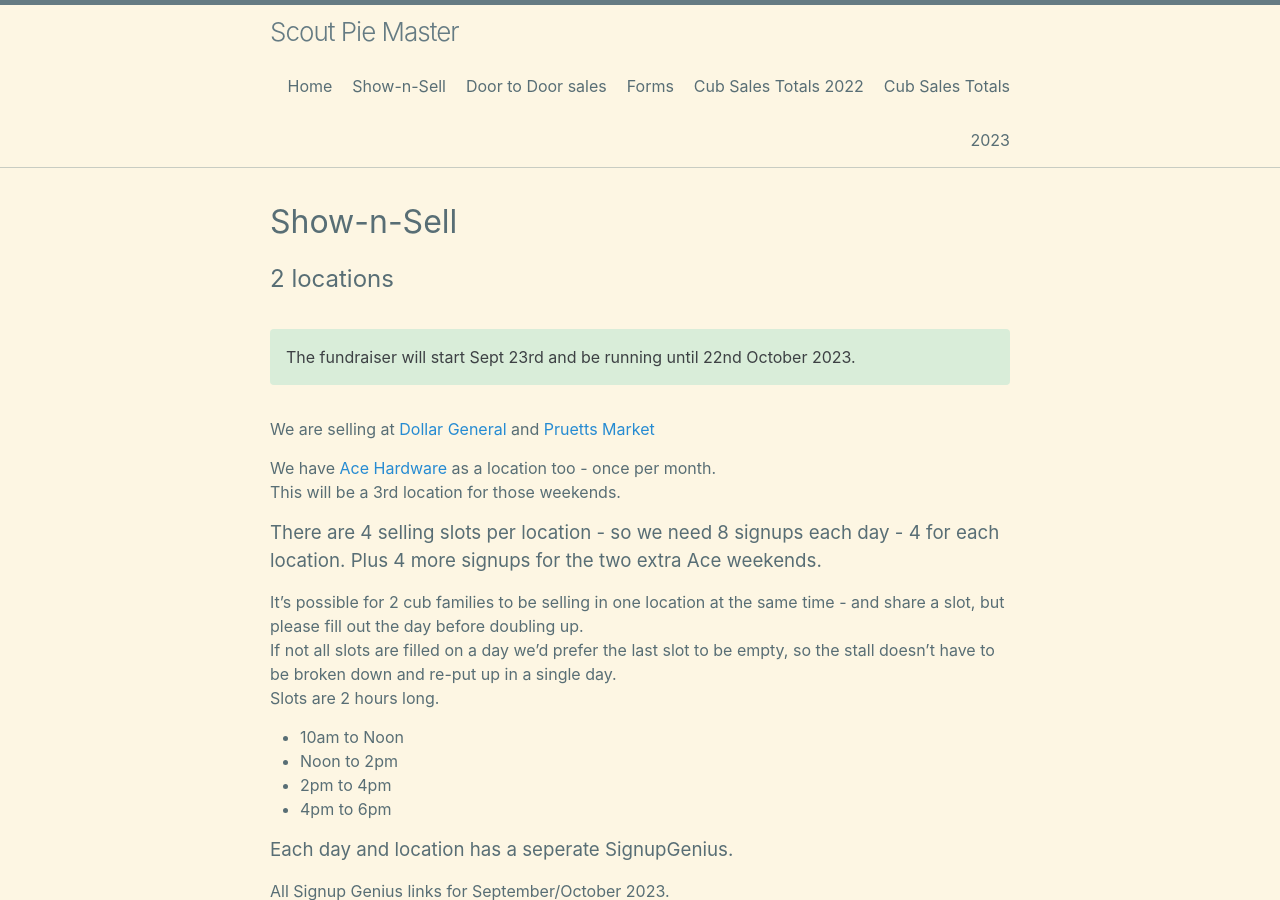
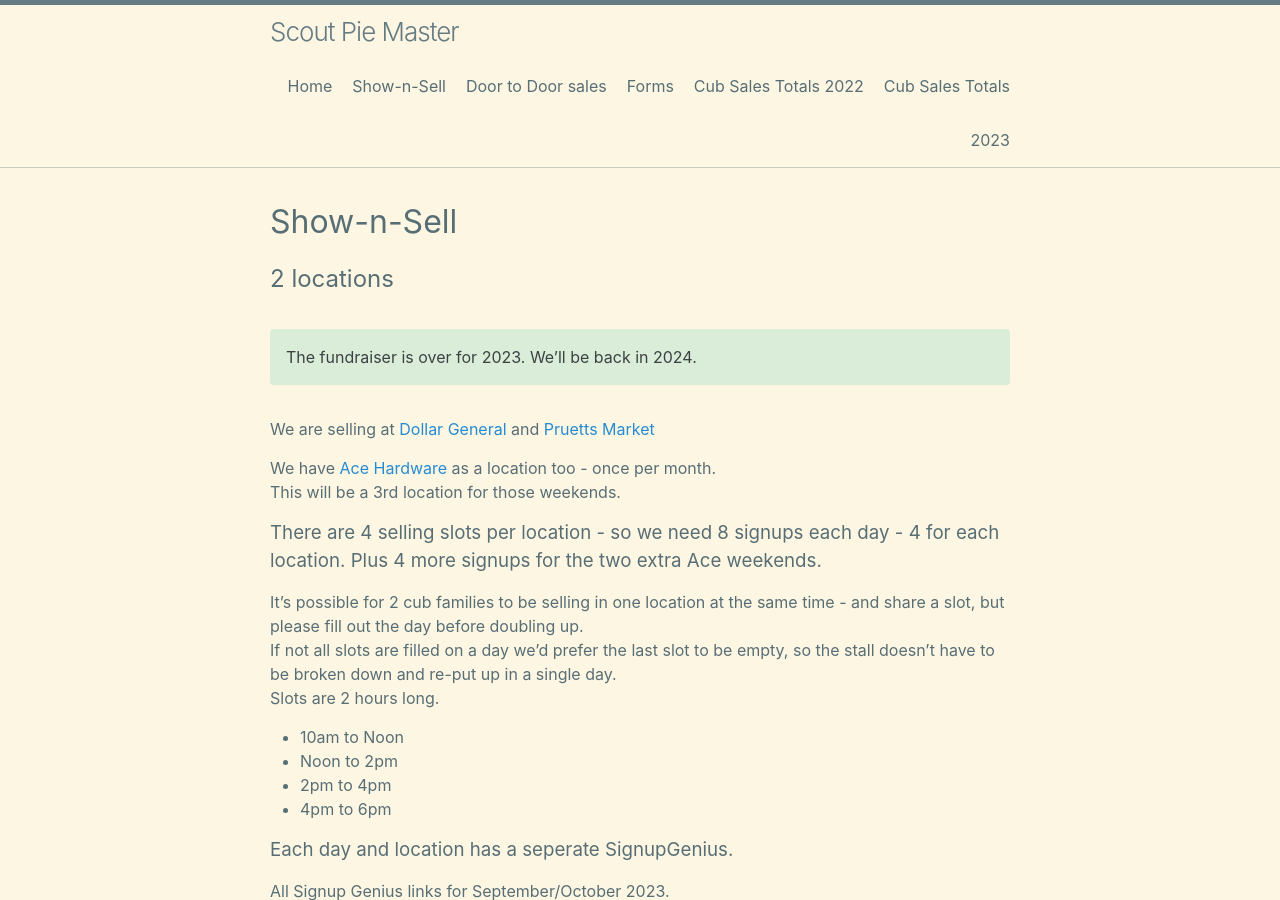
Before and after one commit to CodeJourneymen/scoutpiemaster, a Jekyll site: the page built from shownsell.md, in a window 1280 px wide and 900 px high. Built offline with Jekyll 4.4.1, drawn with Linux system fonts in a browser that asks for light colours.

Commit message:
Update shownsell.md
strike out days gone

```diff
--- a/shownsell.md
+++ b/shownsell.md
@@ -6,7 +6,7 @@
 
 ## 2 locations
 
-The fundraiser will start Sept 23rd and be running until 22nd October 2023.
+The fundraiser is over for 2023. We'll be back in 2024.
 {: .notice--success }
 
 We are selling at [Dollar General](https://www.google.com/maps/place/Dollar+General/@35.1744822,-85.3314633,17z/data=!3m2!4b1!5s0x8860f449559ad427:0xd12cea5ca04fd5cf!4m5!3m4!1s0x8860f44bffddafb7:0x14737cbbf3090bd2!8m2!3d35.1744822!4d-85.3292746) and [Pruetts Market](https://www.google.com/maps/place/Pruett's+Market/@35.1386309,-85.330655,17z/data=!3m1!4b1!4m5!3m4!1s0x8860f5919d29f255:0x510723ddf790f66a!8m2!3d35.1386309!4d-85.328461)
@@ -51,10 +51,10 @@
   - ~~[Sunday Oct 15th - Pruetts](https://www.signupgenius.com/go/5080C4BAFAA29A2FA7-satoct11)~~
   - ~~[Sunday Oct 15th - Ace Hardware](https://www.signupgenius.com/go/5080C4BAFAA29A2FA7-44323198-sunoct#/)~~
 - Signup for Fifth Weekend - Sat 21st October, Sun 22nd October
-  - [Saturday Oct 21st -  Dollar General](https://www.signupgenius.com/go/5080C4BAFAA29A2FA7-satoct8)
-  - [Saturday Oct 21st - Pruetts](https://www.signupgenius.com/go/5080C4BAFAA29A2FA7-satoct9)
-  - [Sunday Oct 22nd -  Dollar General](https://www.signupgenius.com/go/5080C4BAFAA29A2FA7-satoct12)
-  - [Sunday Oct 22nd - Pruetts](https://www.signupgenius.com/go/5080C4BAFAA29A2FA7-satoct13)
+  - ~~[Saturday Oct 21st -  Dollar General](https://www.signupgenius.com/go/5080C4BAFAA29A2FA7-satoct8)~~
+  - ~~[Saturday Oct 21st - Pruetts](https://www.signupgenius.com/go/5080C4BAFAA29A2FA7-satoct9)~~
+  - ~~[Sunday Oct 22nd -  Dollar General](https://www.signupgenius.com/go/5080C4BAFAA29A2FA7-satoct12)~~
+  - ~~[Sunday Oct 22nd - Pruetts](https://www.signupgenius.com/go/5080C4BAFAA29A2FA7-satoct13)~~
 
 
 
```
